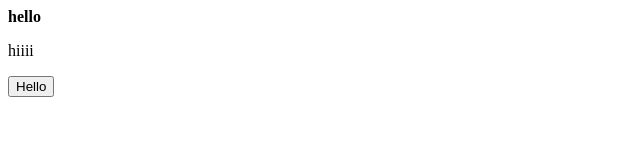
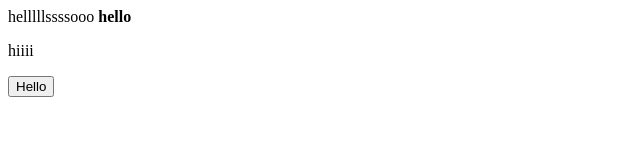
Before and after one commit to ajeeshm2001/git-sample, a plain HTML site: page index.html in a window 1280 px wide. Shown: the whole page, without its empty margins (0-640 px from the left). Drawn offline with Linux system fonts and the light colour scheme.

Commit message:
span added

```diff
--- a/index.html
+++ b/index.html
@@ -7,6 +7,7 @@
     <title>Document</title>
 </head>
 <body>
+    <span>helllllssssooo</span>
     <b>hello</b>
     <p>hiiii</p>
   <button onclick="hello()">Hello</button>
```
